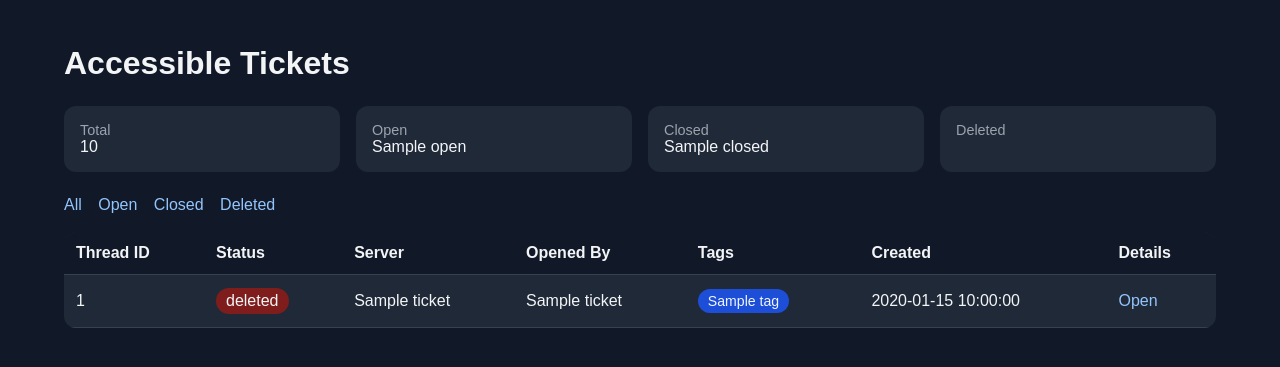
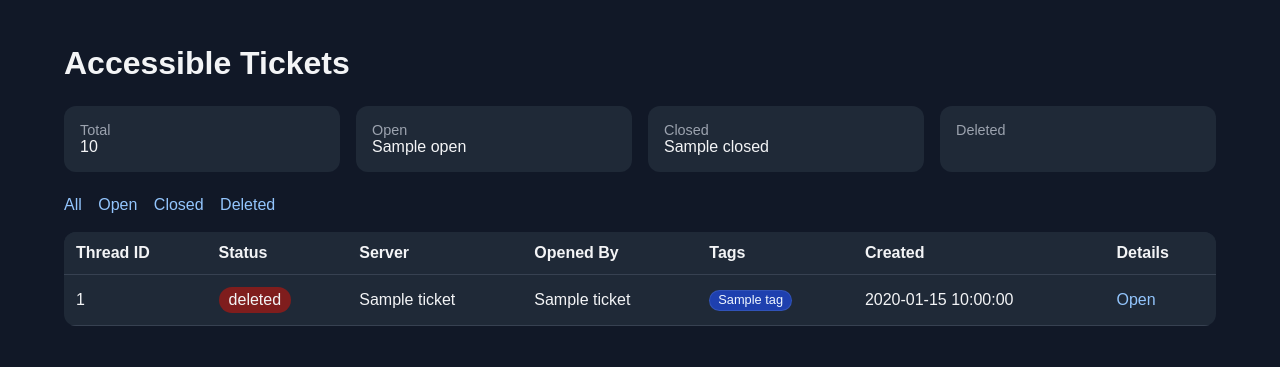
Before and after one commit to unseenmagik/Discord-Ticket-Bot, a FastAPI app: template support_ticket_bot/dashboard/templates/index.html in a window 1280 px wide. Shown: the part 64-431 px from the top of the page. Run offline with FastAPI, Linux system fonts and the light colour scheme; the template is opened without the code that fills it: most values are stand-ins (such as "Sample title", 1, 10 or a date in 2020); grey boxes marked "Sample" are stand-in pictures; parts of the project's set-up code (start-up, migrations or seed data) failed here and were passed over.

Commit message:
Add tag-cluster and refine styles
Wrap ticket tag spans in a new .tag-cluster container and adjust CSS for better tag layout and visuals. index.html now wraps the tag-pill elements in a <div class="tag-cluster"> so tags can wrap and gap correctly. base.html updates include changing the table header background to match the table, adding .tag-cluster rules (flex wrap, gap) and refining .tag-pill sizing, background and inset shadow for improved spacing and contrast.

```diff
--- a/support_ticket_bot/dashboard/templates/base.html
+++ b/support_ticket_bot/dashboard/templates/base.html
@@ -20,7 +20,7 @@
         .card { background:#1f2937; border-radius:12px; padding:16px; }
         table { width:100%; border-collapse: collapse; background:#1f2937; border-radius:12px; overflow:hidden; }
         th, td { padding:12px; border-bottom:1px solid #374151; text-align:left; }
-        th { background:#111827; }
+        th { background:#1f2937; }
         .table-scroll { width:100%; overflow-x:auto; margin-top:12px; }
         .table-scroll table { min-width:100%; }
         .table-wide { min-width:860px; }
@@ -29,6 +29,8 @@
         .closed { background:#92400e; }
         .deleted { background:#7f1d1d; }
         .tag-pill { display:inline-block; padding:4px 10px; border-radius:999px; background:#1d4ed8; color:#eff6ff; margin:2px 6px 2px 0; font-size:0.88rem; }
+        .tag-cluster { display:flex; flex-wrap:wrap; gap:6px; align-items:flex-start; }
+        .tag-cluster .tag-pill { margin:0; padding:3px 9px; font-size:0.8rem; line-height:1.15; background:#1e40af; box-shadow:inset 0 0 0 1px rgba(191, 219, 254, 0.12); }
         .filters a { margin-right:12px; }
         .login-box { max-width:420px; margin:80px auto; background:#1f2937; padding:24px; border-radius:12px; }
         input, select { width:100%; padding:10px; margin:8px 0 16px; border-radius:8px; border:1px solid #4b5563; background:#111827; color:#f3f4f6; }
--- a/support_ticket_bot/dashboard/templates/index.html
+++ b/support_ticket_bot/dashboard/templates/index.html
@@ -47,9 +47,11 @@
             <td>{{ ticket.opener_name }}</td>
             <td>
                 {% if ticket.tags %}
+                    <div class="tag-cluster">
                     {% for tag in ticket.tags %}
                     <span class="tag-pill">{{ tag.tag_name }}</span>
                     {% endfor %}
+                    </div>
                 {% else %}
                 —
                 {% endif %}
```
